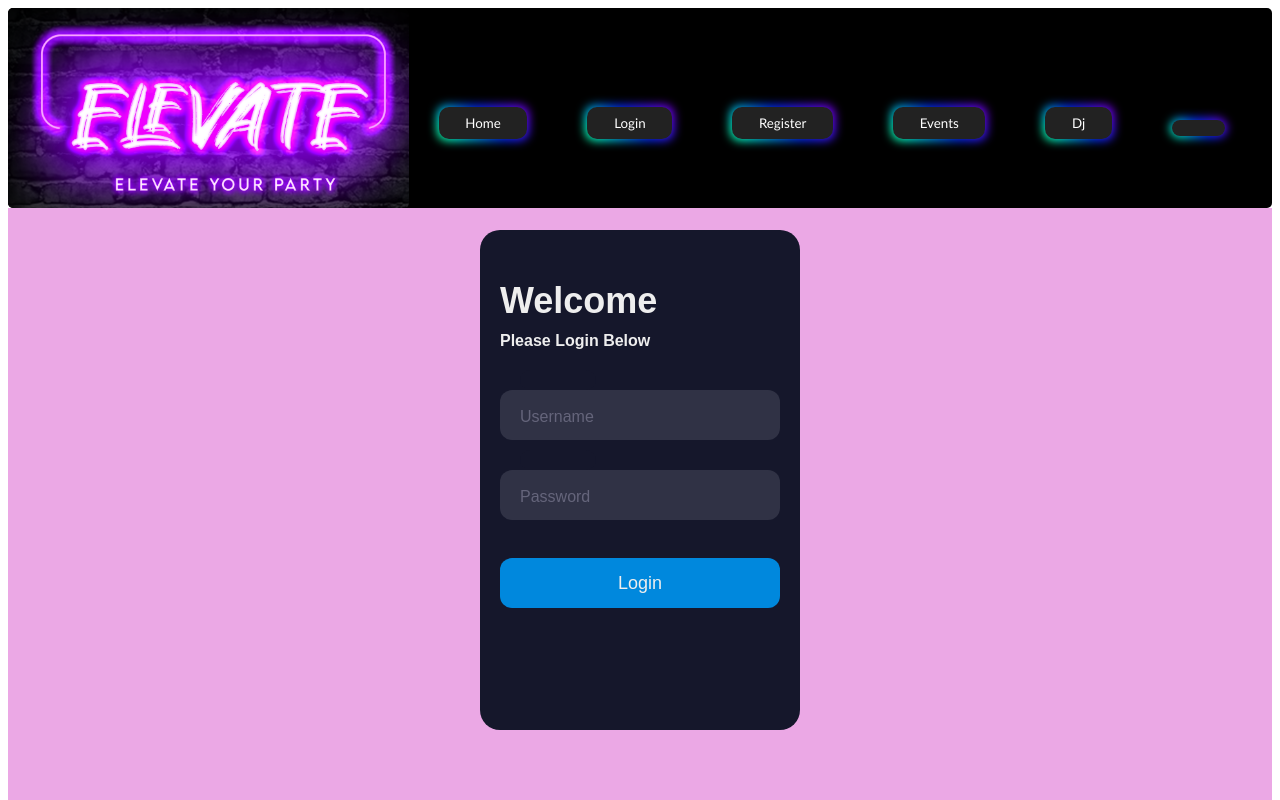
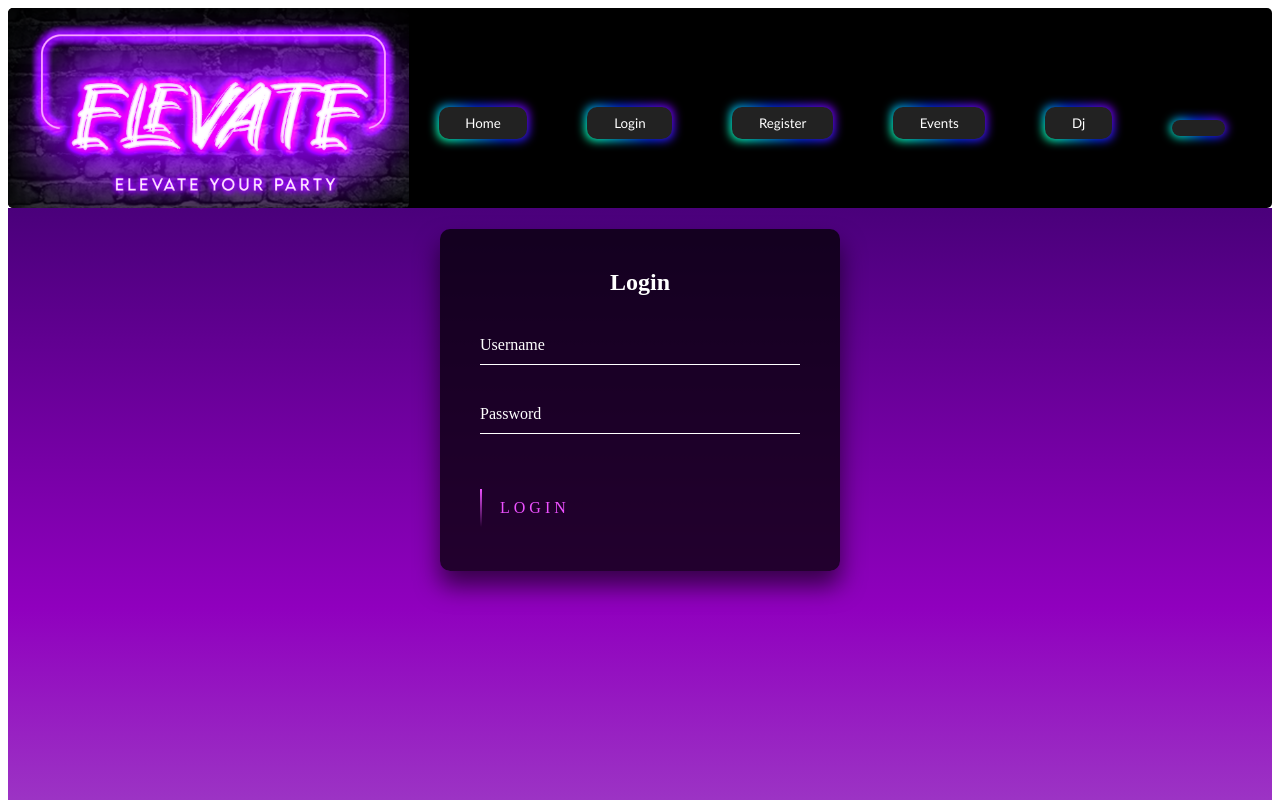
Before and after one commit to allenkramer3/Elevate-Final-Capstone-Project, a Vue app in the folder capstone/vue/: page /login in a window 1280 px wide. Shown: the top 800 px of the page. Built offline with nearby package versions, Linux system fonts and the light colour scheme.

Commit message:
New Register & Login Pages basically done

```diff
--- a/capstone/vue/src/views/Login.vue
+++ b/capstone/vue/src/views/Login.vue
@@ -3,22 +3,27 @@
     <div class="for-background">
       <br>
     </div>
-    <div class="form">
-      <div class="title">Welcome</div>
-      <div class="subtitle">Please Login Below</div>
-      <div class="input-container ic1">
-        <input id="username" class="input" type="text" placeholder=" " v-model="user.username" />
-        <div class="cut"></div>
-        <label for="username" class="placeholder">Username</label>
+    <div class="login-box">
+    <h2>Login</h2>
+    <form>
+      <div class="user-box">
+        <input id="username" type="text" name="" required="" v-model="user.username">
+        <label for="username">Username</label>
       </div>
-      <div class="input-container ic2">
-        <input id="password" class="input" type="password" placeholder=" " v-model="user.password"/>
-        <div class="cut"></div>
-        <label for="password" class="placeholder">Password</label>
+      <div class="user-box">
+        <input id="password" type="password" name="" required="" v-model="user.password">
+        <label for="password">Password</label>
       </div>
-      <button type="text" class="submit" v-on:click.prevent="login">Login</button>
-    </div>
+      <a href="#" v-on:click.prevent="login">
+        <span></span>
+        <span></span>
+        <span></span>
+        <span></span>
+        Login
+      </a>
+    </form>
   </div>
+</div>
 </template>
 
 <script>
@@ -61,7 +66,7 @@ export default {
 
 <style scoped>
 #background {
-  background-color: rgb(235, 168, 229);
+  background-image: linear-gradient(#4A007b, #9000BE, #A96BCB)
 }
 
 .for-background {
@@ -69,133 +74,177 @@ export default {
   width: 100vw;
 }
 
-body {
-  align-items: center;
-  background-color: #000;
-  display: flex;
-  justify-content: center;
-  height: 100vh;
+html {
+  height: 100%;
 }
 
-.form {
-  position: absolute;
-  top: 60%;
-  left: 50%;
-  transform: translate(-50%, -50%);
-  background-color: #15172b;
-  border-radius: 20px;
-  box-sizing: border-box;
-  height: 500px;
-  padding: 20px;
-  width: 320px;
+body {
+  margin:0;
+  padding:0;
+  font-family: sans-serif;
+  background: linear-gradient(black, black);
 }
 
-.title {
-  color: #eee;
-  font-family: sans-serif;
-  font-size: 36px;
-  font-weight: 600;
-  margin-top: 30px;
+.login-box {
+  position: absolute;
+  top: 50%;
+  left: 50%;
+  width: 400px;
+  padding: 40px;
+  transform: translate(-50%, -50%);
+  background: rgba(0,0,0,.75);
+  box-sizing: border-box;
+  box-shadow: 0 15px 25px rgba(0,0,0,.6);
+  border-radius: 10px;
 }
 
-.subtitle {
-  color: #eee;
-  font-family: sans-serif;
-  font-size: 16px;
-  font-weight: 600;
-  margin-top: 10px;
+.login-box h2 {
+  margin: 0 0 30px;
+  padding: 0;
+  color: white;
+  text-align: center;
 }
 
-.input-container {
-  height: 50px;
+.login-box .user-box {
   position: relative;
-  width: 100%;
 }
 
-.ic1 {
-  margin-top: 40px;
+.login-box .user-box input {
+  width: 100%;
+  padding: 10px 0;
+  font-size: 16px;
+  color: white;
+  margin-bottom: 30px;
+  border: none;
+  border-bottom: 1px solid white;
+  outline: none;
+  background: transparent;
 }
 
-.ic2 {
-  margin-top: 30px;
+.login-box .user-box label {
+  position: absolute;
+  top:0;
+  left: 0;
+  padding: 10px 0;
+  font-size: 16px;
+  color: white;
+  pointer-events: none;
+  transition: .5s;
 }
 
-.input {
-  background-color: #303245;
-  border-radius: 12px;
-  border: 0;
-  box-sizing: border-box;
-  color: #eee;
-  font-size: 18px;
-  height: 100%;
-  outline: 0;
-  padding: 4px 20px 0;
-  width: 100%;
+.login-box .user-box input:focus ~ label,
+.login-box .user-box input:valid ~ label {
+  top: -20px;
+  left: 0;
+  color: #ED50FF;
+  font-size: 12px;
 }
 
-.cut {
-  background-color: #15172b;
-  border-radius: 10px;
-  height: 20px;
-  left: 20px;
-  position: absolute;
-  top: -20px;
-  transform: translateY(0);
-  transition: transform 200ms;
-  width: 76px;
+.login-box form a {
+  position: relative;
+  display: inline-block;
+  padding: 10px 20px;
+  color: #ED50FF;
+  font-size: 16px;
+  text-decoration: none;
+  text-transform: uppercase;
+  overflow: hidden;
+  transition: .5s;
+  margin-top: 25px;
+  letter-spacing: 4px
 }
 
-.cut-short {
-  width: 50px;
+.login-box a:hover {
+  background: #ED50FF;
+  color: white;
+  border-radius: 5px;
+  box-shadow: 0 0 5px #ED50FF,
+              0 0 25px #ED50FF,
+              0 0 50px #ED50FF,
+              0 0 100px #ED50FF;
 }
 
-.input:focus ~ .cut,
-.input:not(:placeholder-shown) ~ .cut {
-  transform: translateY(8px);
+.login-box a span {
+  position: absolute;
+  display: block;
 }
 
-.placeholder {
-  color: #65657b;
-  font-family: sans-serif;
-  left: 20px;
-  line-height: 14px;
-  pointer-events: none;
-  position: absolute;
-  transform-origin: 0 50%;
-  transition: transform 200ms, color 200ms;
-  top: 20px;
+.login-box a span:nth-child(1) {
+  top: 0;
+  left: -100%;
+  width: 100%;
+  height: 2px;
+  background: linear-gradient(90deg, transparent, #ED50FF);
+  animation: btn-anim1 1s linear infinite;
 }
 
-.input:focus ~ .placeholder,
-.input:not(:placeholder-shown) ~ .placeholder {
-  transform: translateY(-30px) translateX(10px) scale(0.75);
+@keyframes btn-anim1 {
+  0% {
+    left: -100%;
+  }
+  50%,100% {
+    left: 100%;
+  }
 }
 
-.input:not(:placeholder-shown) ~ .placeholder {
-  color: #808097;
+.login-box a span:nth-child(2) {
+  top: -100%;
+  right: 0;
+  width: 2px;
+  height: 100%;
+  background: linear-gradient(180deg, transparent, #ED50FF);
+  animation: btn-anim2 1s linear infinite;
+  animation-delay: .25s
 }
 
-.input:focus ~ .placeholder {
-  color: #dc2f55;
+@keyframes btn-anim2 {
+  0% {
+    top: -100%;
+  }
+  50%,100% {
+    top: 100%;
+  }
 }
 
-.submit {
-  background-color: #08d;
-  border-radius: 12px;
-  border: 0;
-  box-sizing: border-box;
-  color: #eee;
-  cursor: pointer;
-  font-size: 18px;
-  height: 50px;
-  margin-top: 38px;
-  outline: 0;
-  text-align: center;
+.login-box a span:nth-child(3) {
+  bottom: 0;
+  right: -100%;
   width: 100%;
+  height: 2px;
+  background: linear-gradient(270deg, transparent, #ED50FF);
+  animation: btn-anim3 1s linear infinite;
+  animation-delay: .5s
 }
 
-.submit:active {
-  background-color: #06b;
+@keyframes btn-anim3 {
+  0% {
+    right: -100%;
+  }
+  50%,100% {
+    right: 100%;
+  }
 }
 
+.login-box a span:nth-child(4) {
+  bottom: -100%;
+  left: 0;
+  width: 2px;
+  height: 100%;
+  background: linear-gradient(360deg, transparent, #ED50FF);
+  animation: btn-anim4 1s linear infinite;
+  animation-delay: .75s
+}
+
+@keyframes btn-anim4 {
+  0% {
+    bottom: -100%;
+  }
+  50%,100% {
+    bottom: 100%;
+  }
+}
+
+.dropDown {
+  color: white;
+}
 </style>
--- a/capstone/vue/src/views/Register.vue
+++ b/capstone/vue/src/views/Register.vue
@@ -86,9 +86,7 @@ export default {
 </script>
 
 <style scoped>
-
 #background {
-  background-color: #A96BCB;
   background-image: linear-gradient(#4A007b, #9000BE, #A96BCB)
 }
 
@@ -124,7 +122,7 @@ body {
 .login-box h2 {
   margin: 0 0 30px;
   padding: 0;
-  color: #fff;
+  color: white;
   text-align: center;
 }
 
@@ -136,10 +134,10 @@ body {
   width: 100%;
   padding: 10px 0;
   font-size: 16px;
-  color: #fff;
+  color: white;
   margin-bottom: 30px;
   border: none;
-  border-bottom: 1px solid #fff;
+  border-bottom: 1px solid white;
   outline: none;
   background: transparent;
 }
@@ -150,7 +148,7 @@ body {
   left: 0;
   padding: 10px 0;
   font-size: 16px;
-  color: #fff;
+  color: white;
   pointer-events: none;
   transition: .5s;
 }
@@ -173,13 +171,13 @@ body {
   text-transform: uppercase;
   overflow: hidden;
   transition: .5s;
-  margin-top: 40px;
+  margin-top: 25px;
   letter-spacing: 4px
 }
 
 .login-box a:hover {
   background: #ED50FF;
-  color: #fff;
+  color: white;
   border-radius: 5px;
   box-shadow: 0 0 5px #ED50FF,
               0 0 25px #ED50FF,
@@ -270,91 +268,4 @@ body {
 .dropDown {
   color: white;
 }
-
-
-
-
-/* #login {
-  display: flex;
-  height: 100vh;
-  height: 35rem;
-  justify-content: center;
-
-}
-
-#login {
-  padding-top: 0px;
-  background-color: rgba(144, 0, 190, .2);
-  border-radius: 5px;
-  padding: 5vh 1rem 1rem 1rem;
-}
-
-#login h1 {
-  margin-bottom: 2rem;
-  font-family: sans-serif;
-}
-
-form {
-  padding-right: 20px;
-}
-
-form h1 {
-  margin-left: 0;
-}
-
-form label {
-  font-size: 1rem;
-  margin-bottom: 0.5rem;
-}
-
-form input {
-  width: 100%;
-  margin-bottom: 1rem;
-  padding: 10px;
-  border: 1px solid #e6ecf0;
-  border-radius: 3px;
-}
-
-form label,
-form input {
-  display: block;
-}
-
-form button {
-  padding: 0.8rem 1rem;
-  color: #000;
-  border-radius: 3px;
-}
-
-.form-actions {
-  display: flex;
-}
-
-.form-actions .extras {
-  flex: 2;
-}
-
-.form-actions .extras {
-  text-align: right;
-  align-self: center;
-}
-
-#content > *,
-#login-signup form {
-  max-width: 80%;
-  margin: 0 auto;
-}
-
-a {
-  cursor: pointer;
-}
-
-.btn {
-  cursor: pointer;
-}
-
-select{
-  margin: 10px;
-} */
-
 </style>
```
